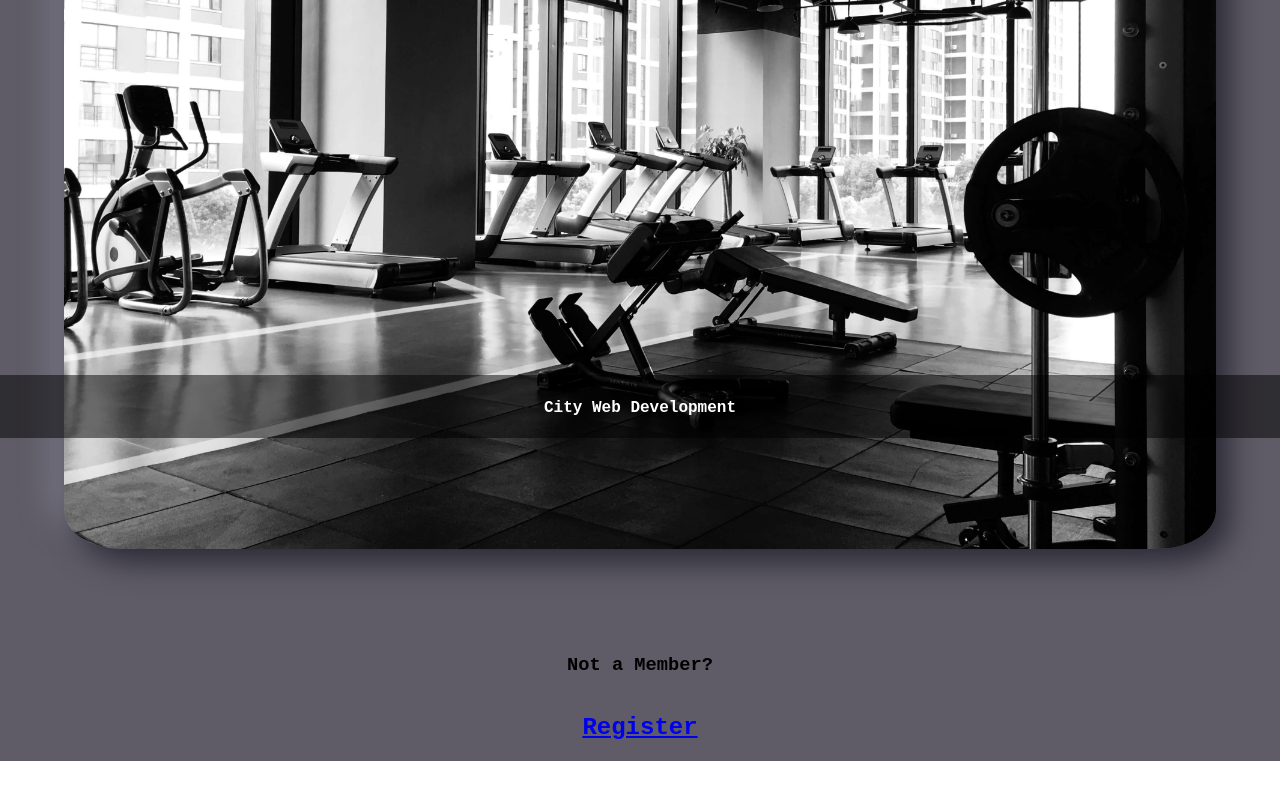
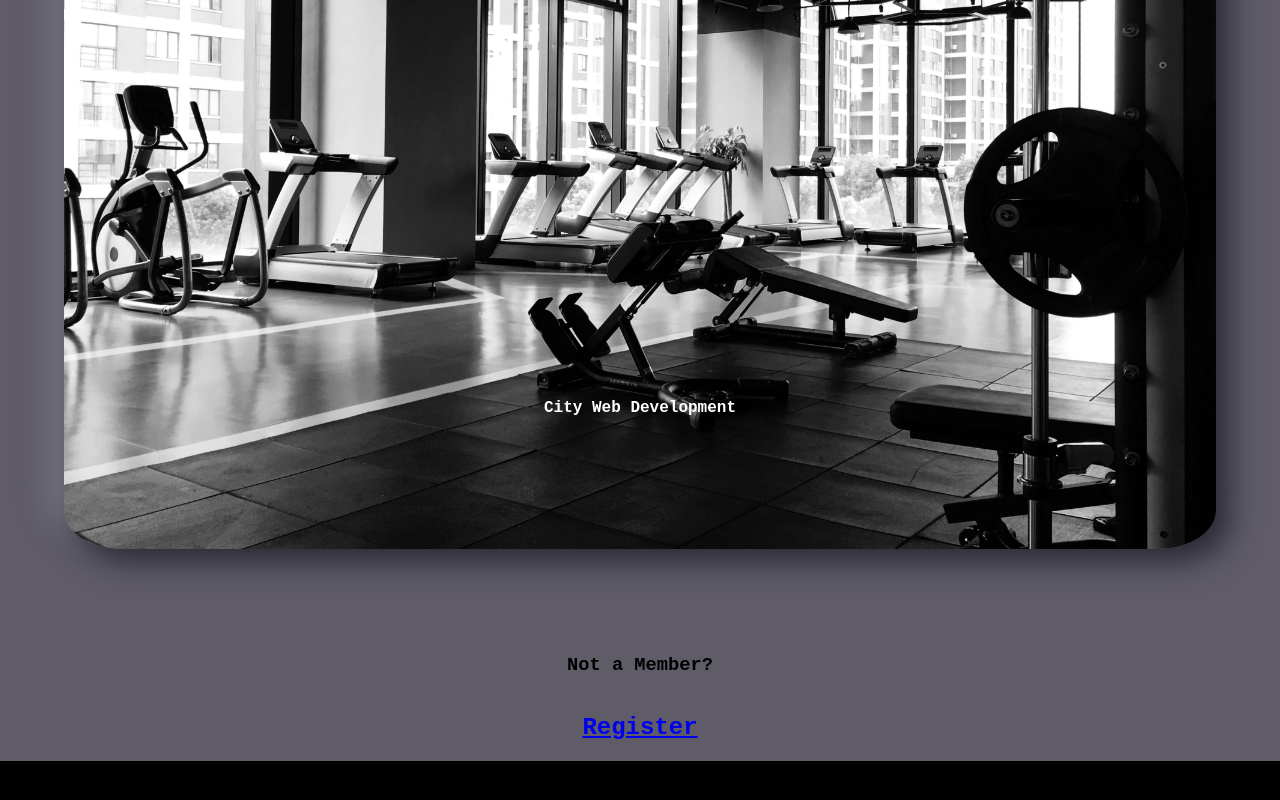
Before and after one commit to AasaChristian/soflex-web, a React (Create React App) app: page / in a window 1280 px wide. Shown: the part 362-1162 px from the top of the page. Before the commit the page ends 1123 px from the top, so only its background shows below. Built offline with nearby package versions, Linux system fonts and the light colour scheme; a web font is replaced by a local one.

Commit message:
updated styling

```diff
--- a/src/App.js
+++ b/src/App.js
@@ -16,7 +16,7 @@ import PrivateRoute from './components/Authentication/PrivateRoute';
 import RegimenDetails from './components/RegimenComps/RegimenDetails';
 import {axiosAddress} from './AxiosAdress'
 import Run2 from './components/RunComps/Run2';
-
+import {FooterContTopLevel} from './components/StyledComponent'
 function App() {
 
 
@@ -71,9 +71,9 @@ function App() {
       <section style={{ bottom: "0", width: "100%", position: "fixed", zIndex: "2"}}>
         <Foot/>
       </section>
-      <section style={{zIndex: "1", bottom: "0", width: "100%", position: "fixed", backgroundColor: 'black', height: '63px', opacity: "50%"}}>
-
-      </section>
+      <FooterContTopLevel >
+<diV></diV>
+      </FooterContTopLevel>
     </div>
   );
 }
```
